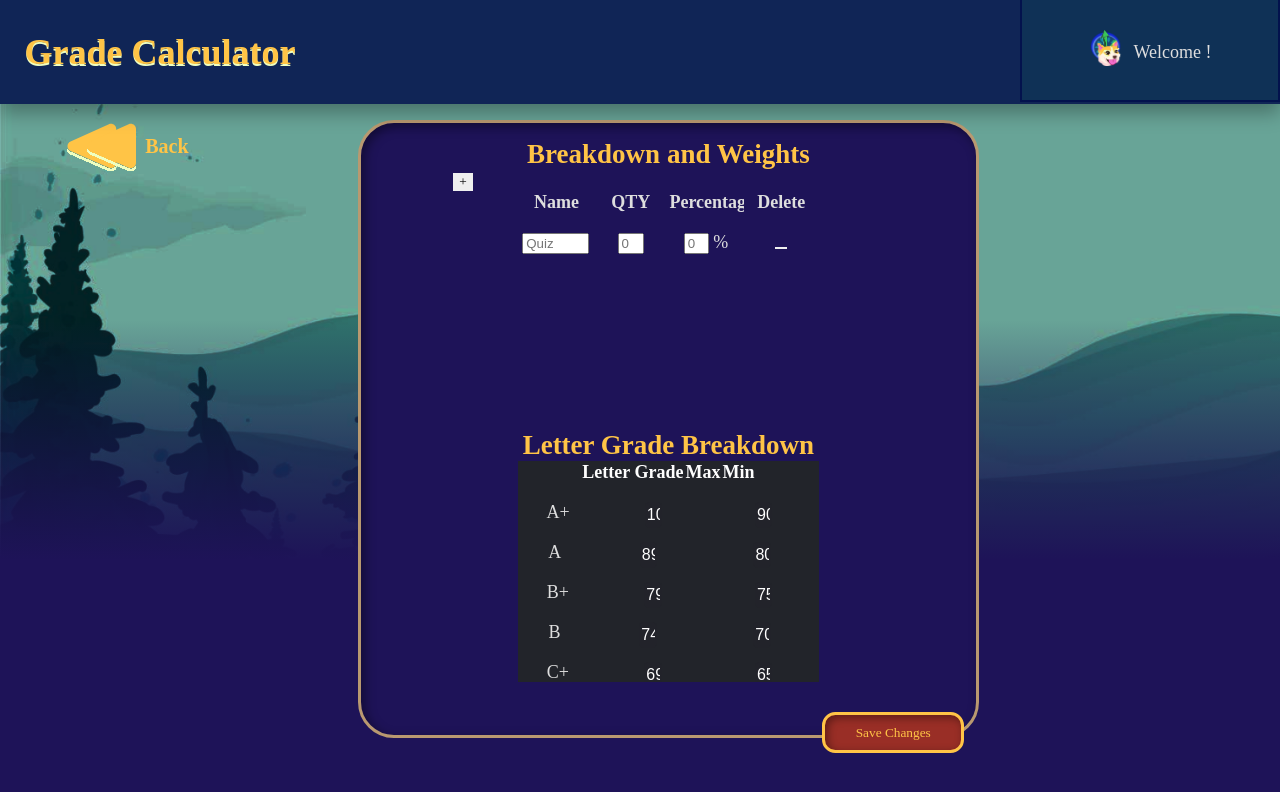
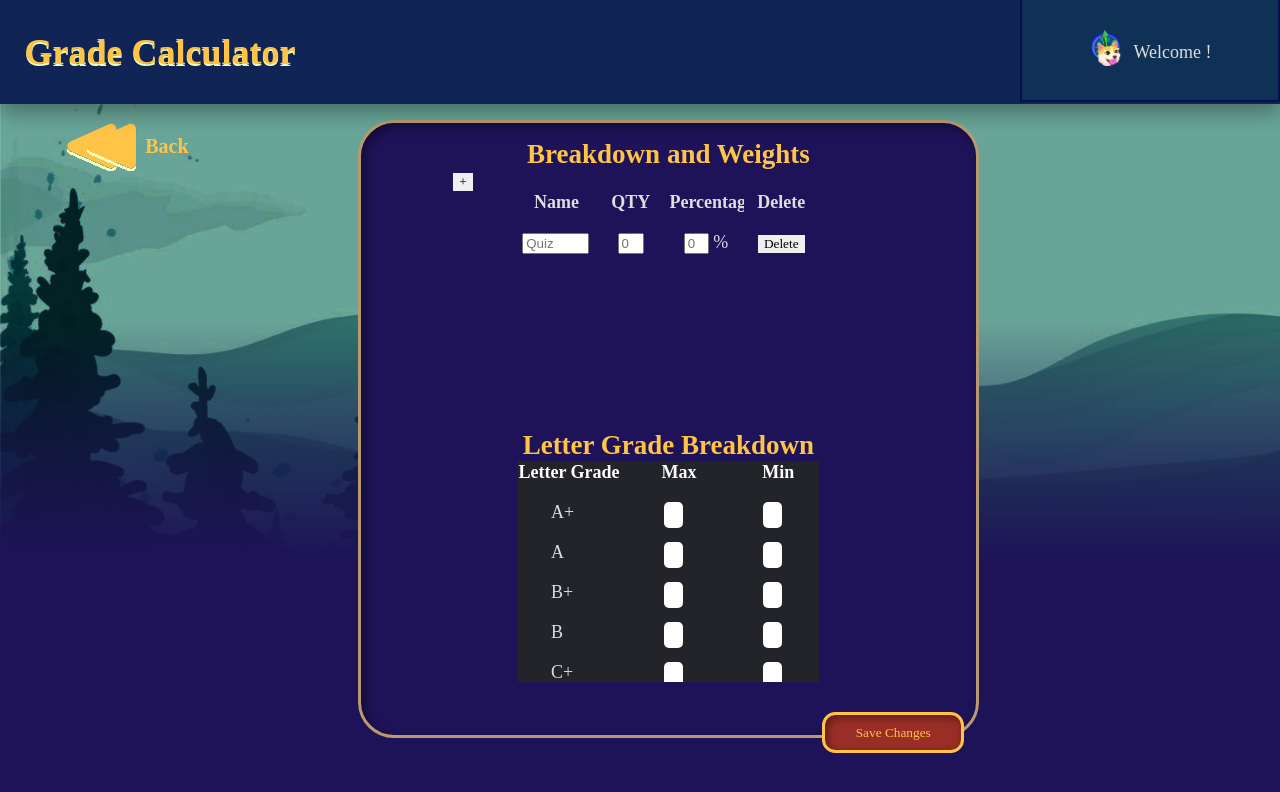
Before and after one commit to kdotzlaw/StudyBuddy, a Vue app in the folder frontend/: page /gradeCalculator in a window 1280 px wide. Shown: the top 792 px of the page. Built offline with nearby package versions, Linux system fonts and the light colour scheme; a web font is replaced by a local one.

Commit message:
Update GradeCalculator.vue

```diff
--- a/frontend/src/pages/GradeCalculator.vue
+++ b/frontend/src/pages/GradeCalculator.vue
@@ -16,7 +16,7 @@
       <div id="breakdown-table">
         <table>
           <thead id="breakdown-table-header">
-            <tr class="grid">
+            <tr class="grid-one">
               <th id="col-one">Name</th>
               <th id="col-two">QTY</th>
               <th id="col-three">Percentage</th>
@@ -24,11 +24,11 @@
             </tr>
           </thead>
           <tbody id="table-buddy">
-            <tr class="grid">
+            <tr class="grid-one">
               <td><input type="text" id="name-input" placeholder="Quiz" v-model="username"></td>
               <td><input type="number" min="0" id="qty-input" placeholder="0" v-model="username"></td>
               <td><input type="number" min="0" max="100" id="percent-input" placeholder="0" v-model="username"> %</td>
-              <td> <button></button></td>
+              <td> <button type="button" value="Delete">Delete</button></td>
             </tr>
           </tbody>
         </table>
@@ -42,42 +42,42 @@
       <div id="letter-table">
         <table>
           <thead id="letter-table-header">
-            <tr>
+            <tr class="grid-two">
               <th id="col-one">Letter Grade</th>
               <th id="col-two">Max</th>
               <th id="col-three">Min</th>
             </tr>
           </thead>
-          <tbody>
-            <tr>
-              <td>A+</td>
-              <td><input type="number" min="0" max="100" id="max-input" placeholder="100" v-model="username"></td>
-              <td><input type="number" min="0" max="100" id="max-input" placeholder="90" v-model="username"> </td>
+          <tbody id="letter-grade-body">
+            <tr class="grid-two">
+              <td id="letter-grade">A+</td>
+              <td><input type="number" min="0" max="100" id="max-input-A+" placeholder="100" v-model="username"></td>
+              <td><input type="number" min="0" max="100" id="min-input-A+" placeholder="90" v-model="username"> </td>
             </tr>
-            <tr>
-              <td>A</td>
-              <td><input type="number" min="0" max="100" id="max-input" placeholder="89.9" v-model="username"></td>
-              <td><input type="number" min="0" max="100" id="max-input" placeholder="80" v-model="username"> </td>
+            <tr class="grid-two">
+              <td id="letter-grade">A</td>
+              <td><input type="number" min="0" max="100" id="max-input-A" placeholder="89.9" v-model="username"></td>
+              <td><input type="number" min="0" max="100" id="min-input-A" placeholder="80" v-model="username"> </td>
             </tr>
-            <tr>
-              <td>B+</td>
-              <td><input type="number" min="0" max="100" id="max-input" placeholder="79.9" v-model="username"></td>
-              <td><input type="number" min="0" max="100" id="max-input" placeholder="75" v-model="username"> </td>
+            <tr class="grid-two">
+              <td id="letter-grade">B+</td>
+              <td><input type="number" min="0" max="100" id="max-input-B+" placeholder="79.9" v-model="username"></td>
+              <td><input type="number" min="0" max="100" id="min-input-B+" placeholder="75" v-model="username"> </td>
             </tr>
-            <tr>
-              <td>B</td>
-              <td><input type="number" min="0" max="100" id="max-input" placeholder="74.9" v-model="username"></td>
-              <td><input type="number" min="0" max="100" id="max-input" placeholder="70" v-model="username"> </td>
+            <tr class="grid-two">
+              <td id="letter-grade">B</td>
+              <td><input type="number" min="0" max="100" id="max-input-B" placeholder="74.9" v-model="username"></td>
+              <td><input type="number" min="0" max="100" id="min-input-B" placeholder="70" v-model="username"> </td>
             </tr>
-            <tr>
-              <td>C+</td>
-              <td><input type="number" min="0" max="100" id="max-input" placeholder="69.9" v-model="username"></td>
-              <td><input type="number" min="0" max="100" id="max-input" placeholder="65" v-model="username"> </td>
+            <tr class="grid-two">
+              <td id="letter-grade">C+</td>
+              <td><input type="number" min="0" max="100" id="max-input-C+" placeholder="69.9" v-model="username"></td>
+              <td><input type="number" min="0" max="100" id="min-input-C+" placeholder="65" v-model="username"> </td>
             </tr>
-            <tr>
-              <td>C</td>
-              <td><input type="number" min="0" max="100" id="max-input" placeholder="64.9" v-model="username"></td>
-              <td><input type="number" min="0" max="100" id="max-input" placeholder="60" v-model="username"> </td>
+            <tr class="grid-two">
+              <td id="letter-grade">C</td>
+              <td><input type="number" min="0" max="100" id="max-input-C" placeholder="64.9" v-model="username"></td>
+              <td><input type="number" min="0" max="100" id="min-input-C" placeholder="60" v-model="username"> </td>
             </tr>
           </tbody>
         </table>
@@ -121,7 +121,7 @@
     let percentInput = document.createElement("input");
     let deleteButtonInput = document.createElement("button");
 
-    newRow.classList.add("grid");
+    newRow.classList.add("grid-one");
 
     nameInput.setAttribute("type", "text");
     nameInput.setAttribute("placeholder", "Quiz");
@@ -136,6 +136,8 @@
     percentInput.setAttribute("max", "100")
 
     deleteButtonInput.setAttribute("type", "button");
+    deleteButtonInput.innerHTML = "Delete";
+
 
     name.appendChild(nameInput);
     qty.appendChild(qtyInput);
@@ -152,7 +154,7 @@
     document.getElementById("table-buddy").appendChild(newRow);
   }
 
-  function getData(){
+  function getDataOne(){
     let table = document.getElementById("table-buddy");
     let rows = table.getElementsByTagName("tr");
     let data = [];
@@ -174,6 +176,26 @@
     console.log(data)
 
     return data;
+  }
+
+  function getDataTwo() {
+    aPlus = document.getElementById("max-input-A+").value;
+    a = document.getElementById("max-input-A").value;
+    bPlus = document.getElementById("max-input-B+").value;
+    b = document.getElementById("max-input-B").value;
+    cPlus = document.getElementById("max-input-C+").value;
+    c = document.getElementById("max-input-C").value;
+
+    data = {
+      aPlus: aPlus,
+      a: a,
+      bPlus: bPlus,
+      b: b,
+      cPlus: cPlus,
+      c: c
+    }
+
+    console.log(data)
   }
 
   function update(){
@@ -329,10 +351,15 @@
     width: 80%
   }
 
-  .grid{
+  .grid-one{
     display: grid;
     grid-template-columns: 25% 25% 25% 25%;
 
+  }
+
+  .grid-two{
+    display: grid;
+    grid-template-columns: 40% 33% 33%;
   }
 
   #min-input, #max-input{
@@ -394,9 +421,11 @@
 
   #letter-grade-container input{
     font: 500 1rem 'Quicksand', sans-serif;
+    width: 50%;
     border-radius: 5px;
     height: 3vh;
     border-style: none;
+    text-align: center;
   }
 
   #letter-grade-container{
@@ -405,9 +434,15 @@
     margin: auto;
   }
 
+#letter-grade-body td{
+  width: 30%;
+  text-align: left;
+}
+
   #letter-table-header{
     /*background-color: var(--indigo);*/
     color: var(--white);
+    text-align: center;
   }
 
   #letter-table ::placeholder { /* Chrome, Firefox, Opera, Safari 10.1+ */
```
